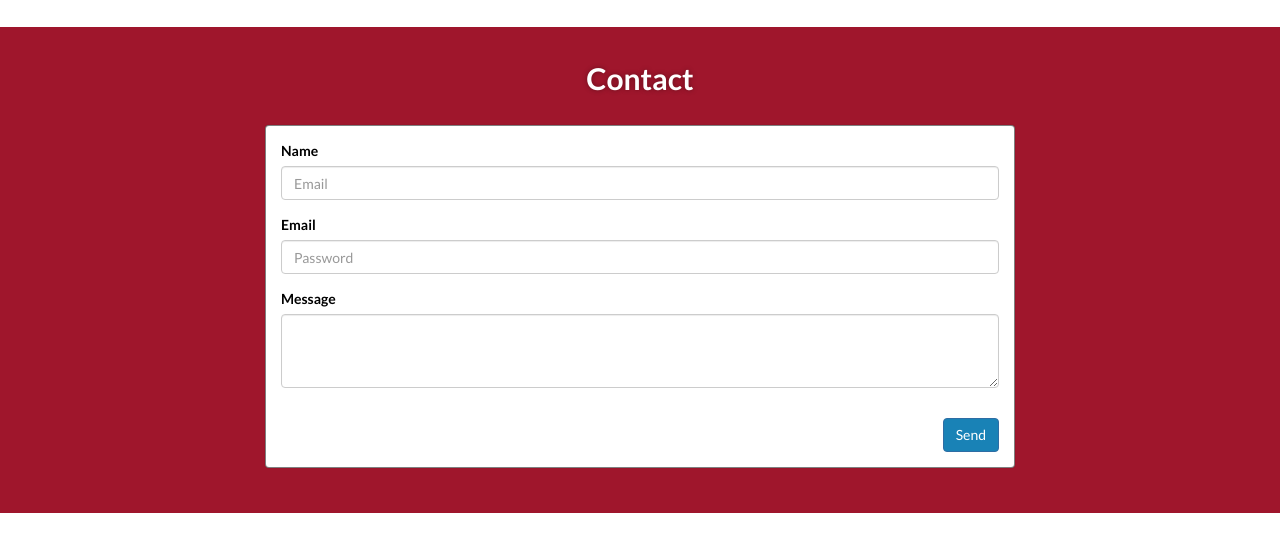
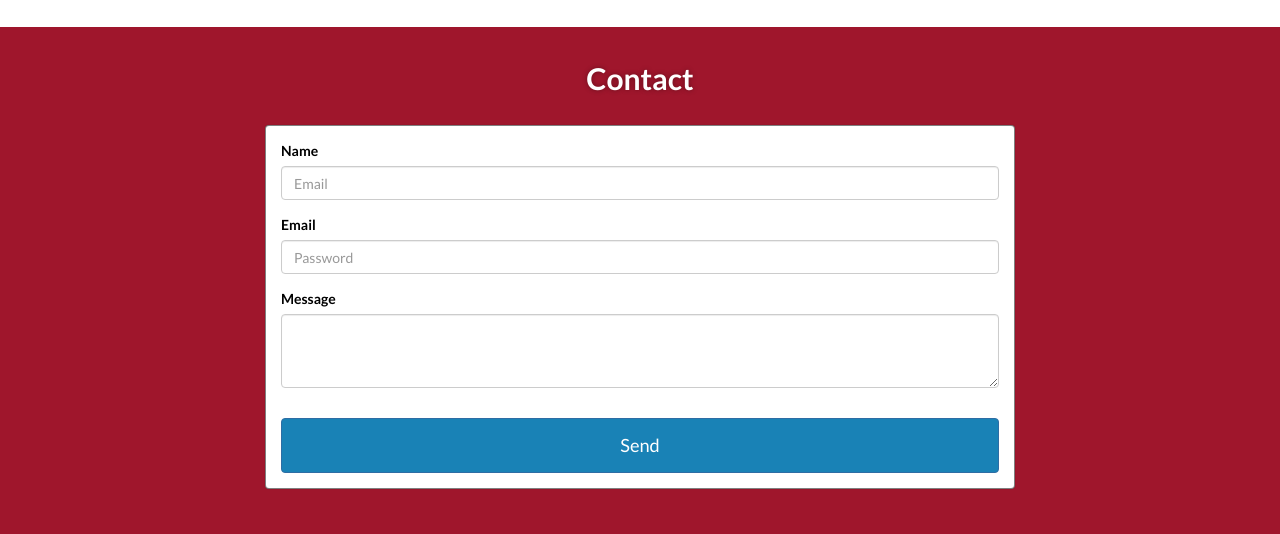
Before and after one commit to kiwidan/dawnspeakers, a plain HTML site: page index.html in a window 1280 px wide. Shown: the part 1631-2165 px from the top of the page. Before the commit the page ends 2144 px from the top, so only its background shows below. Drawn offline with nearby package versions, Linux system fonts and the light colour scheme.

Commit message:
Cleaned up email form

```diff
--- a/index.html
+++ b/index.html
@@ -136,9 +136,9 @@
                             <textarea class="form-control" rows="3" id="form-message"></textarea>
                         </div>
                         <div class="form-group clearfix">
-                            <div class="g-recaptcha pull-right" data-sitekey="6LfOuxIUAAAAAPL5Q1V8QSMewAU5bdimtwO0ZA1g"></div>
+                            <div class="g-recaptcha" data-sitekey="6LfOuxIUAAAAAPL5Q1V8QSMewAU5bdimtwO0ZA1g"></div>
                         </div>
-                        <button type="submit" class="btn btn-primary pull-right">Send</button>
+                        <button type="submit" class="btn btn-block btn-primary">Send</button>
                     </form>
                 </div>
             </div>
--- a/main.css
+++ b/main.css
@@ -106,6 +106,8 @@ label {
 .btn-primary {
     /*background: #1c91cc;*/
     background: #1982b6;
+    font-size: 1.3em;
+    height: 3em;
 }
 
 .content-container {
```
